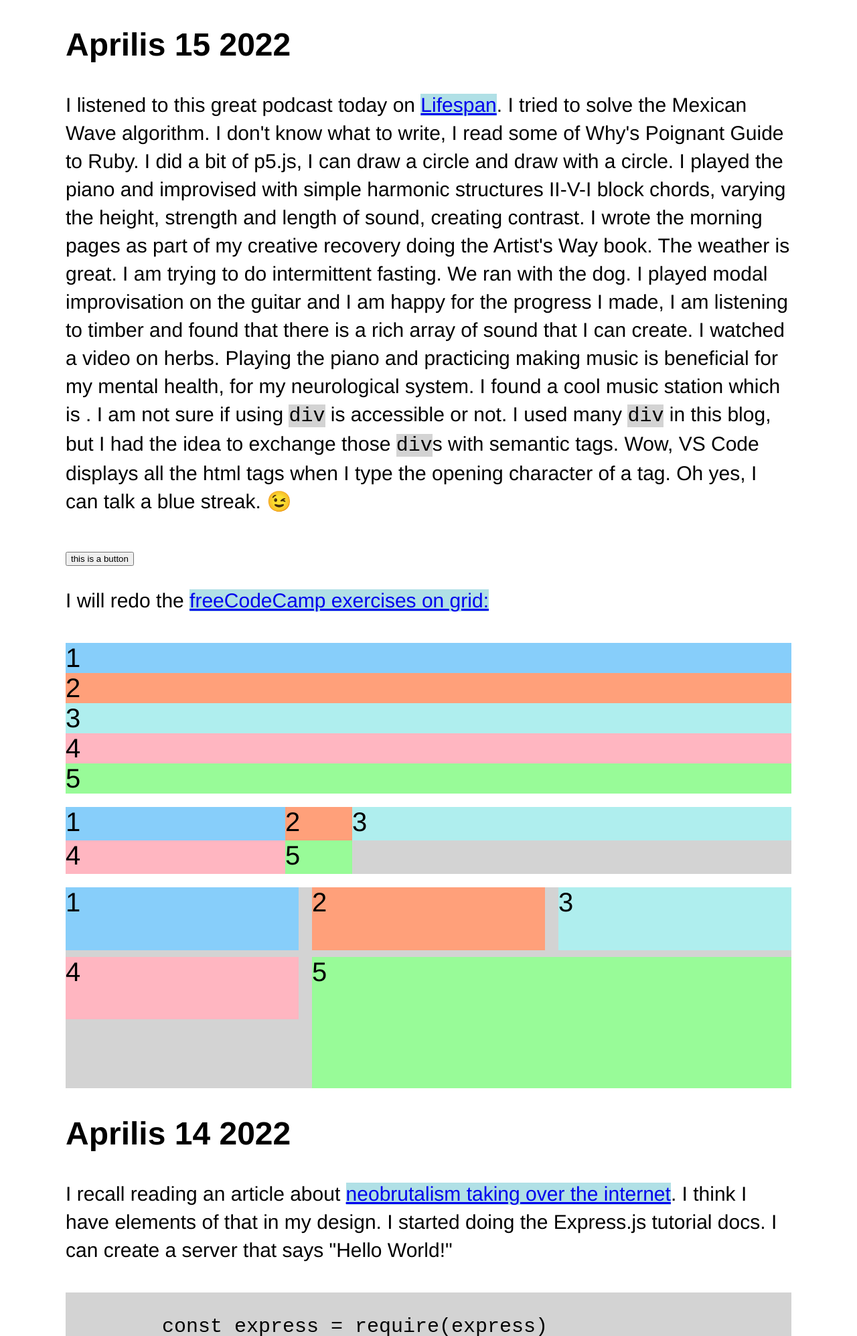
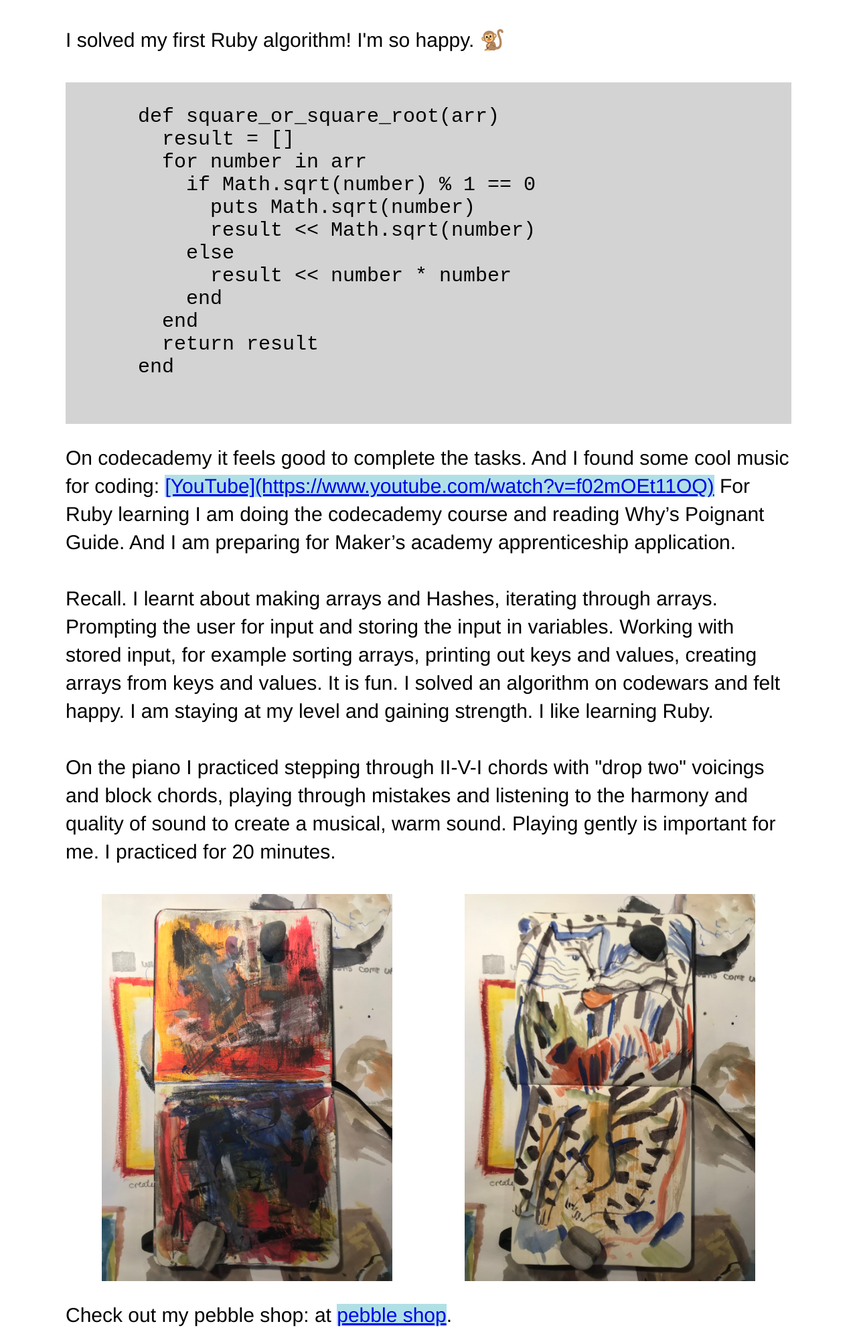
Before and after one commit to attilavajdaxyz/sturdy-spoon, a plain HTML site: page index.html in a window 1280 px wide. Shown: the part 1628-3623 px from the top of the page at 67% size. Drawn offline with Linux system fonts and the light colour scheme.

Commit message:
added text and images to daily blog entry

```diff
--- a/index.html
+++ b/index.html
@@ -26,6 +26,38 @@
 
     <p>I am doing the codecademy Ruby tutorial, I am learning about else if statements, prompting the user for input. I tried solving a puzzle on codewars and learnt about arrays and found that using the docs is a great resource of learning.  <code>array.push element</code> adds element to the array. </p>
 
+    <p>I solved my first Ruby algorithm! I'm so happy. 🐒</p>
+    <pre>
+      <code>
+      def square_or_square_root(arr)
+        result = []
+        for number in arr
+          if Math.sqrt(number) % 1 == 0
+            puts Math.sqrt(number)
+            result << Math.sqrt(number)
+          else
+            result << number * number
+          end
+        end
+        return result
+      end
+      </code>
+    </pre>
+
+    <p>On codecademy it feels good to complete the tasks. And I found some cool music for coding: <a href=https://www.youtube.com/watch?v=f02mOEt11OQ">[YouTube](https://www.youtube.com/watch?v=f02mOEt11OQ)</a> For Ruby learning I am doing the codecademy course and reading Why’s Poignant Guide. And I am preparing for Maker’s academy apprenticeship application.</p>
+
+    <p>Recall. I learnt about making arrays and Hashes, iterating through arrays. Prompting the user for input and storing the input in variables. Working with stored input, for example sorting arrays, printing out keys and values, creating arrays from keys and values. It is fun. I solved an algorithm on codewars and felt happy. I am staying at my level and gaining strength. I like learning Ruby.</p>
+
+    <p>On the piano I practiced stepping through II-V-I chords with "drop two" voicings and block chords, playing through mistakes and listening to the harmony and quality of sound to create a musical, warm sound. Playing gently is important for me. I practiced for 20 minutes.</p>
+
+    <div class="flexbox-of-paintings">
+      <img src="images/painting001.jpg" alt="painting mixed media" />
+      <img src="images/painting002.jpg" alt="painting of a cat after a pinterest artist" />
+    </div>
+
+    <p>Check out my pebble shop: at <a href="https://attilavajdaxyz.github.io/legendary-engine/pebbleshop/pebble.html">pebble shop</a>.</p>
+
+
     <!-- 2022 aprilis 15  daily blog page -->
     <h2>Aprilis 15 2022</h2>
     <p>I listened to this great podcast today on <a href="https://www.lifespanpodcast.com/">Lifespan</a>. I tried to solve the Mexican Wave algorithm. I don't know what to write, I read some of Why's Poignant Guide to Ruby. I did a bit of p5.js, I can draw a circle and draw with a circle. I played the piano and improvised with simple harmonic structures II-V-I block chords, varying the height, strength and length of sound, creating contrast. I wrote the morning pages as part of my creative recovery doing the Artist's Way book. The weather is great. I am trying to do intermittent fasting. We ran with the dog. I played modal improvisation on the guitar and I am happy for the progress I made, I am listening to timber and found that there is a rich array of sound that I can create. I watched a video on herbs. Playing the piano and practicing making music is beneficial for my mental health, for my neurological system. I found a cool music station which is <a href="Sonic Universe at Soma FM"></a>. I am not sure if using <code>div</code> is accessible or not. I used many <code>div</code> in this blog, but I had the idea to exchange those <code>div</code>s with semantic tags. Wow, VS Code displays all the html tags when I type the opening character of a tag. Oh yes, I can talk a blue streak. 😉</p>
@@ -33,6 +65,7 @@
     <button>this is a button</button>
 
     <p>I will redo the <a href="https://www.freecodecamp.org/learn/responsive-web-design/css-grid/create-your-first-css-grid">freeCodeCamp exercises on grid:</a></p>
+
 
     <div class="container">
       <div class="e1">1</div>
--- a/styles.css
+++ b/styles.css
@@ -220,3 +220,13 @@ img {
   grid-row-gap: 5px; */
   grid-gap: 10px 20px;
 }
+
+.flexbox-of-paintings {
+  display: flex;
+  max-width: 100%;
+  flex-direction:row;
+}
+.flexbox-of-paintings img {
+  max-width: 40%;
+  margin: auto;
+}
```
Also changed, not shown: images/painting001.jpg (added), images/painting002.jpg (added), 2 other files.
